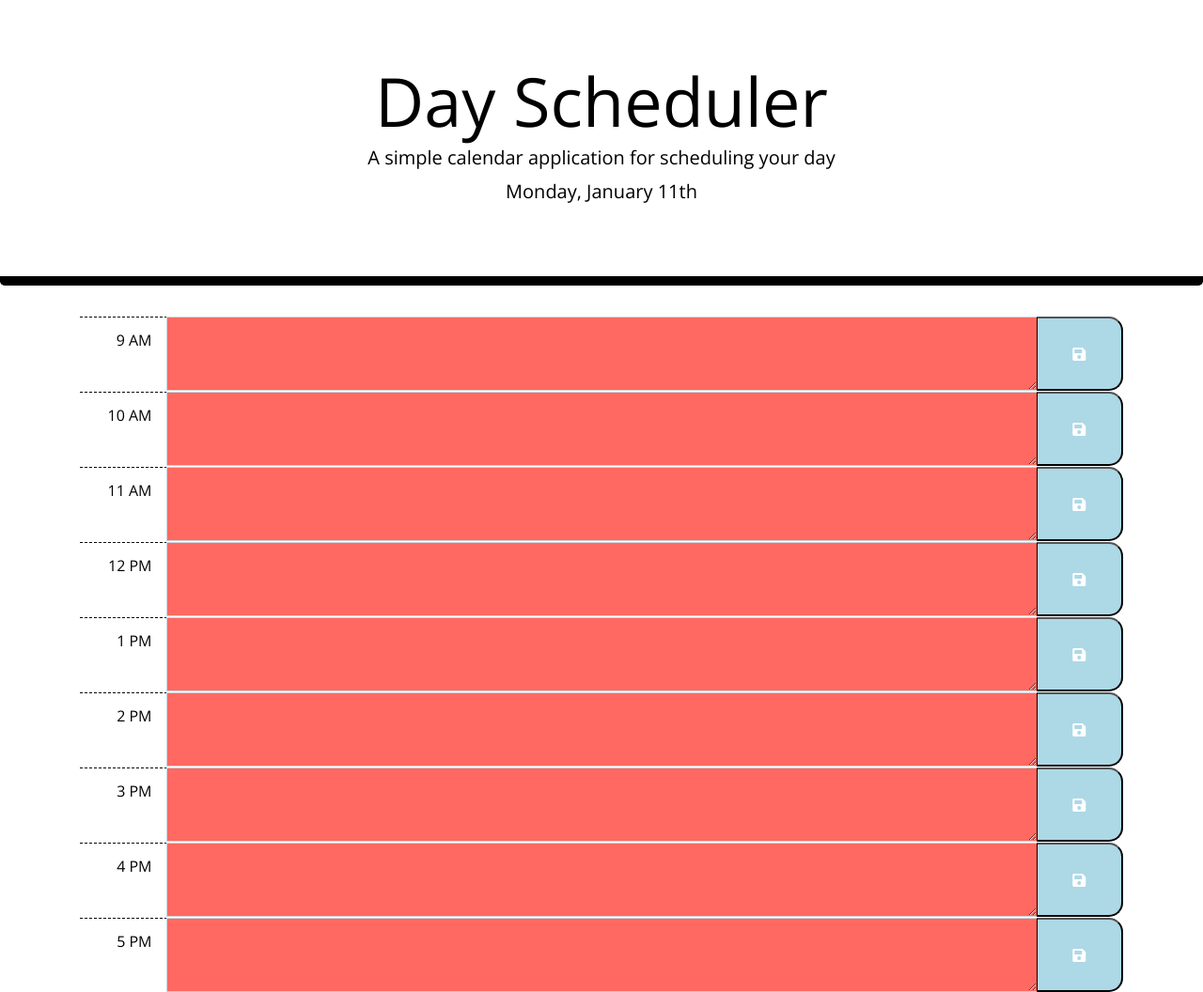
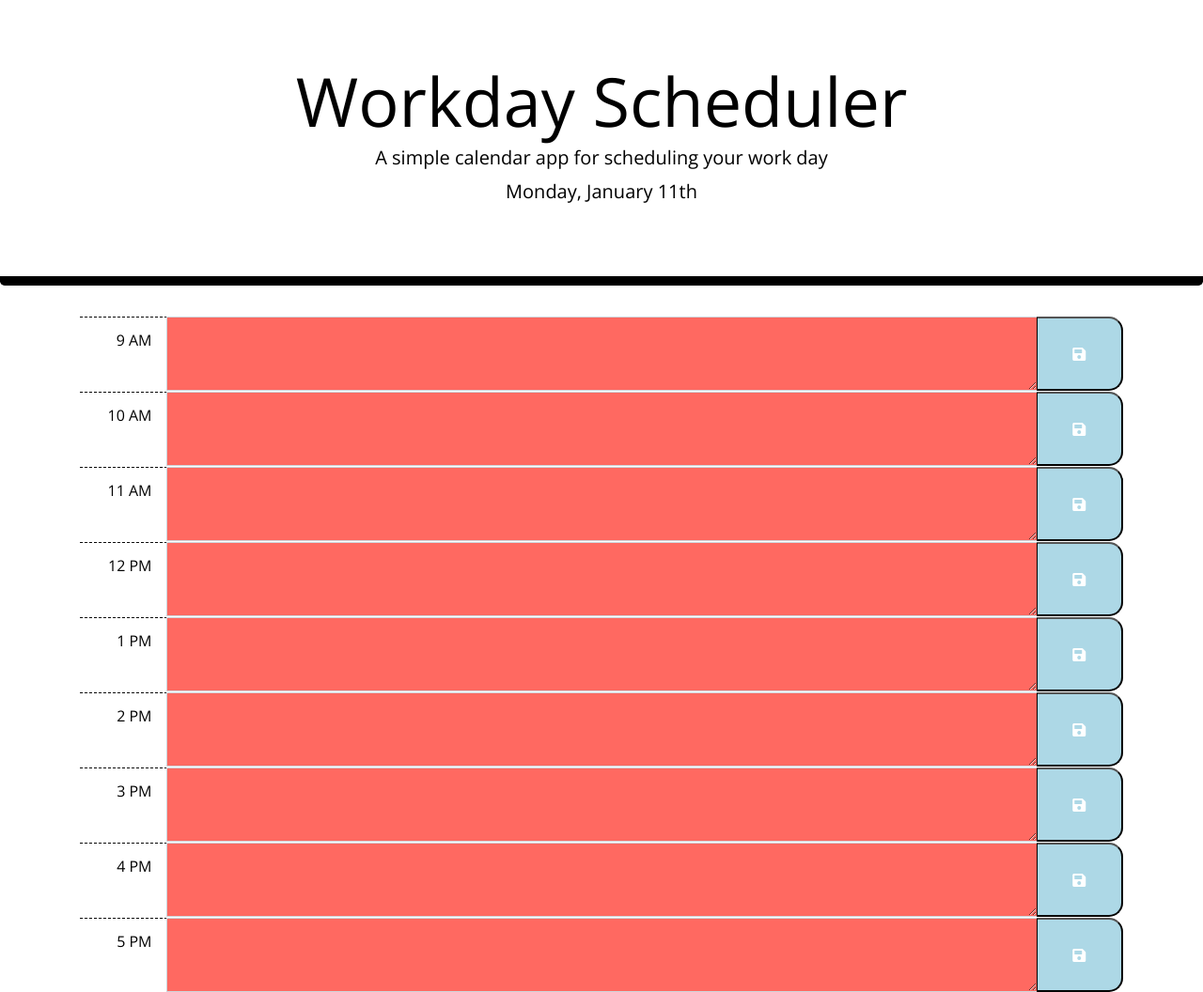
Before and after one commit to erixflores/day-schedule, a plain HTML site: page index.html in a window 1280 px wide. Shown: the whole page at 94% size. Drawn offline with nearby package versions, Linux system fonts and the light colour scheme.

```diff
--- a/index.html
+++ b/index.html
@@ -5,18 +5,18 @@
   <meta charset="UTF-8" />
   <meta name="viewport" content="width=device-width, initial-scale=1.0" />
   <meta http-equiv="X-UA-Compatible" content="ie=edge" />
-  <link rel="stylesheet" href="https://stackpath.bootstrapcdn.com/bootstrap/4.3.1/css/bootstrap.min.css" />
   <link rel="stylesheet" href="https://use.fontawesome.com/releases/v5.8.1/css/all.css"
     integrity="sha384-50oBUHEmvpQ+1lW4y57PTFmhCaXp0ML5d60M1M7uH2+nqUivzIebhndOJK28anvf" crossorigin="anonymous" />
-  <link href="https://fonts.googleapis.com/css?family=Open+Sans&display=swap" rel="stylesheet" />
+    <link href="https://fonts.googleapis.com/css?family=Open+Sans&display=swap" rel="stylesheet" />
+  <link rel="stylesheet" href="https://stackpath.bootstrapcdn.com/bootstrap/4.3.1/css/bootstrap.min.css" />
   <link rel="stylesheet" href="./assets/css/style.css" />
   <title>Day Scheduler</title>
 </head>
 
 <body>
   <header class="jumbotron">
-    <h1 class="display-3">Day Scheduler</h1>
-    <p class="lead">A simple calendar application for scheduling your day</p>
+    <h1 class="display-3">Workday Scheduler</h1>
+    <p class="lead">A simple calendar app for scheduling your work day</p>
     <p id="currentDay" class="lead"></p>
   </header>
   <div class="container">
```
